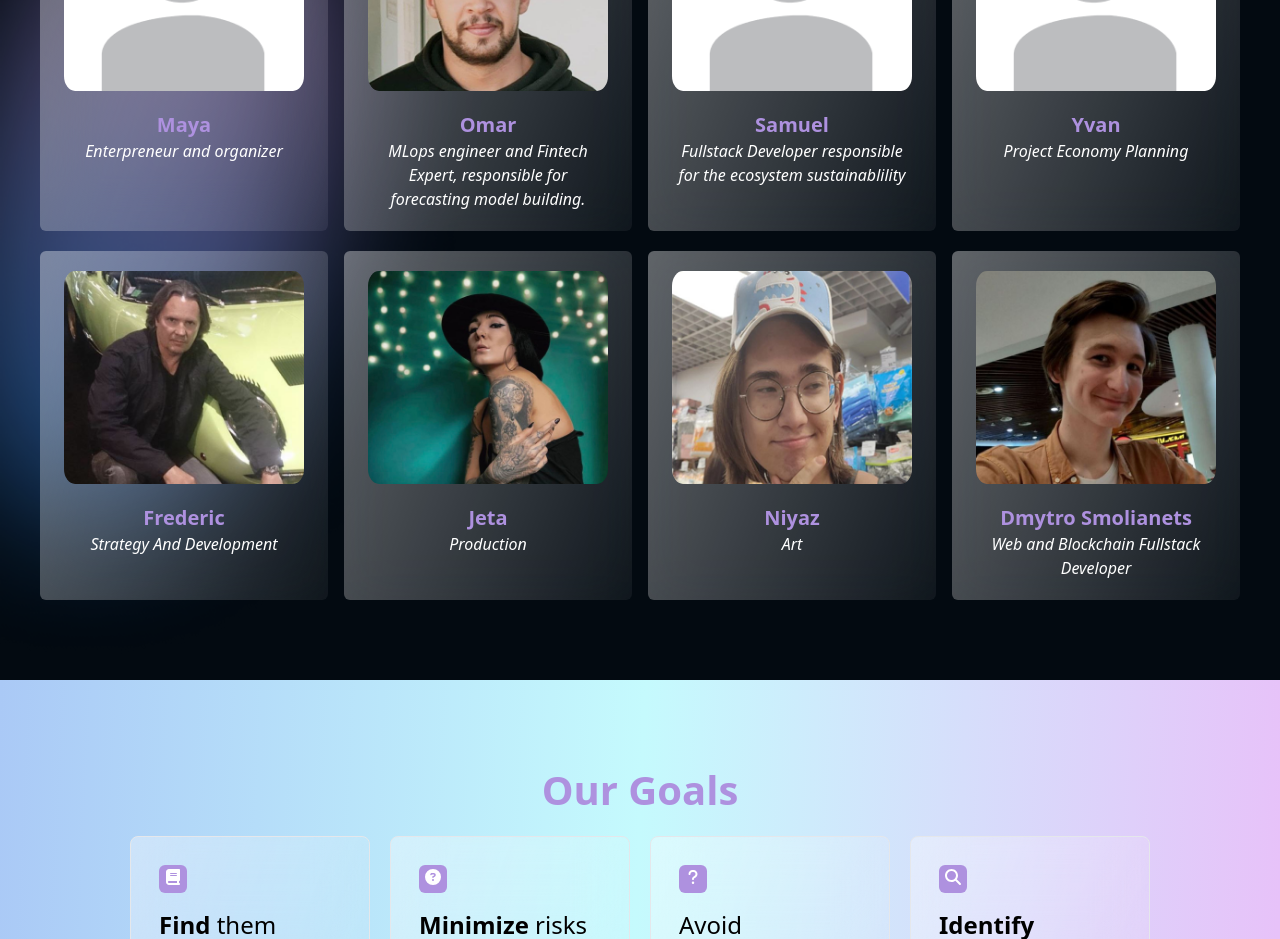
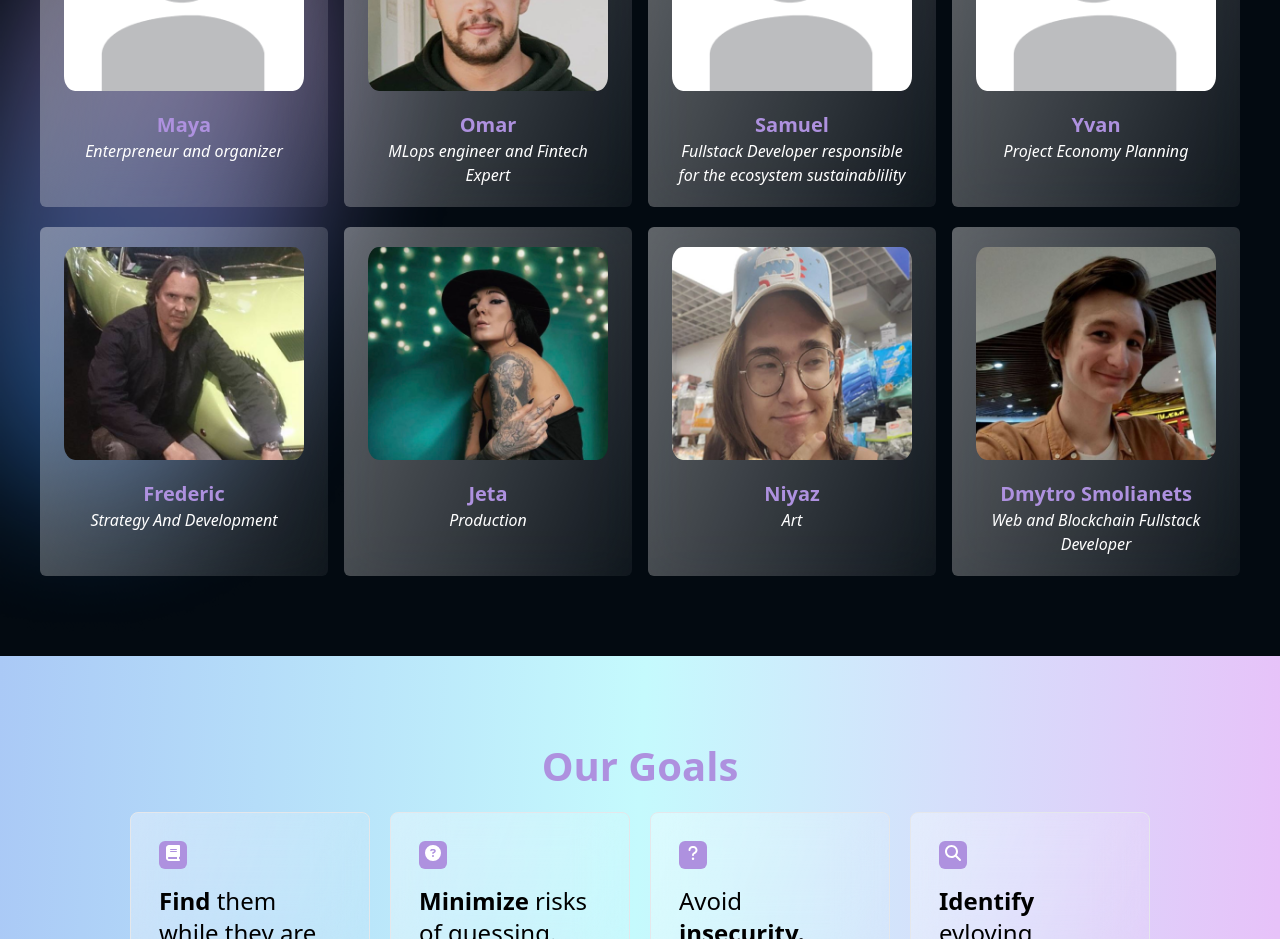
Before and after one commit to Dmitro1997/Foreacasting-landing-page, a React (Create React App) app: page / in a window 1280 px wide. Shown: the part 2860-3799 px from the top of the page. Built offline with nearby package versions, Linux system fonts and the light colour scheme.

Commit message:
update Omar comment

```diff
--- a/src/components/AboutUs/AboutUs.js
+++ b/src/components/AboutUs/AboutUs.js
@@ -36,7 +36,7 @@ function AboutUs() {
                             Omar
                         </div>
                         <div className=" italic text-white text-md text-center px-6">
-                            MLops engineer and  Fintech Expert, responsible for forecasting model building.
+                            MLops engineer and  Fintech Expert
                         </div>
                     </div>
                 </div>
--- a/src/index.css
+++ b/src/index.css
@@ -92,6 +92,7 @@ code {
   background-position: right;
 }
 
+
 .bg-ellipse-left {
   background-image: url('./assets/Backgrounds/ellipse.png');
   background-repeat: no-repeat;
```
